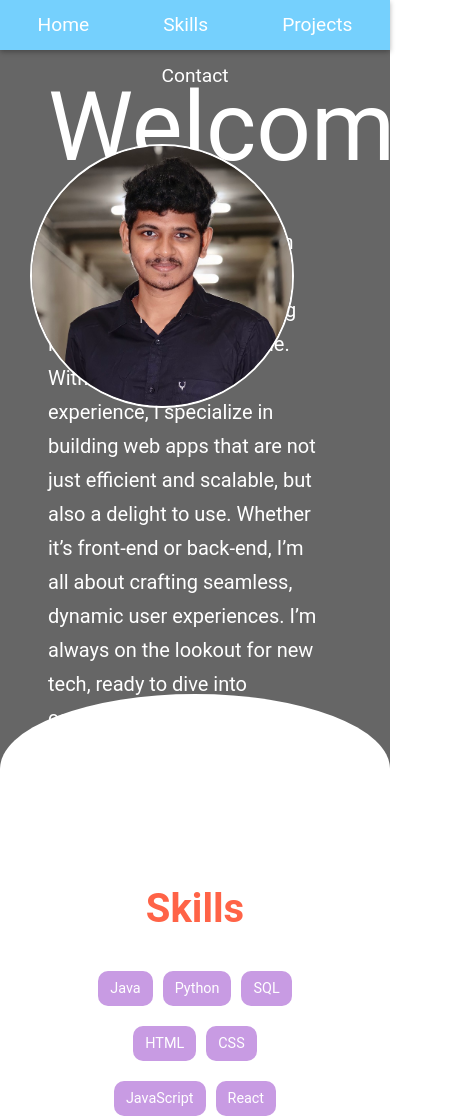
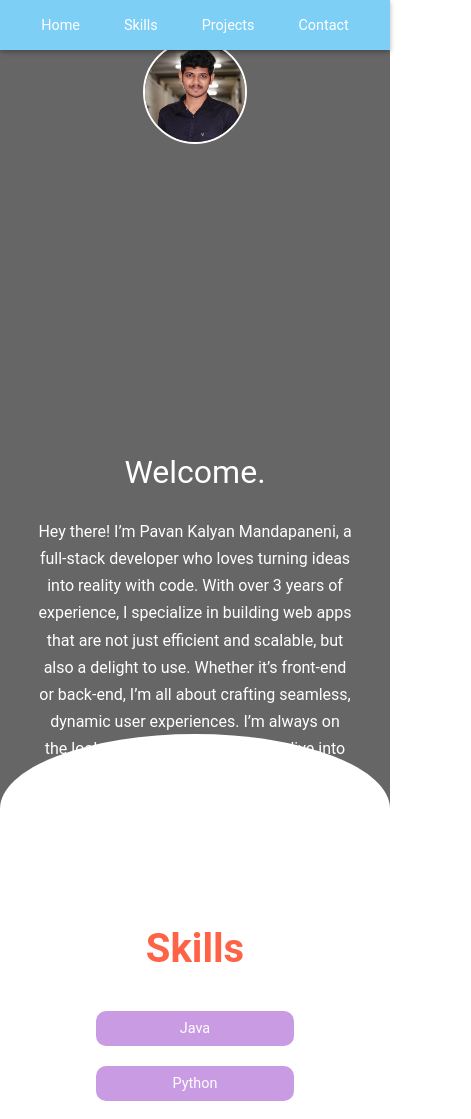
Before and after one commit to pvnkly/Portfolio_project, a plain HTML site: page index.html in a window 390 px wide. Shown: the top 1119 px of the page, 471 px wide, since content can reach past the window. Drawn offline with nearby package versions, Linux system fonts and the light colour scheme.

Commit message:
Add mobile responsiveness to CSS

```diff
--- a/style.css
+++ b/style.css
@@ -88,7 +88,7 @@ body {
 
 /* Footer */
 footer {
-    background-color: #75d0fd;
+    background-color: #333;
     color: white;
     text-align: center;
     padding: 20px 0;
@@ -118,7 +118,7 @@ nav {
     position: fixed;
     top: 0;
     width: 100%;
-    background-color: #75d0fd;
+    background-color: #7dcff6;
     height: 50px;
     line-height: 50px;
     text-align: center;
@@ -400,3 +400,106 @@ html {
     opacity: 1;
     transform: translateX(0); /* Move back to its final position */
 }
+/* Responsive Adjustments for Mobile */
+@media (max-width: 768px) {
+    /* Hero Section */
+    #hero {
+        flex-direction: column;
+        align-items: center;
+        text-align: center;
+        padding: 20px;
+    }
+
+    .hero-container {
+        max-width: 90%;
+        margin: 0;
+    }
+
+    .hero-container h1 {
+        font-size: 2.5rem; /* Adjust heading size on mobile */
+    }
+
+    .hero-container p {
+        font-size: 1rem; /* Adjust paragraph size */
+    }
+
+    /* Profile Picture */
+    .circle {
+        position: static;
+        margin: 20px auto;
+        width: 150px;
+        height: 150px;
+    }
+
+    /* Navigation */
+    nav ul li {
+        margin: 0 10px; /* Adjust spacing for mobile navigation */
+    }
+
+    nav ul li a {
+        font-size: 1rem; /* Slightly smaller font size */
+    }
+
+    /* Skills Section */
+    .skills-grid {
+        flex-direction: column;
+        gap: 10px; /* Increase gap between skills */
+    }
+
+    .skill-rect {
+        padding: 8px 15px;
+        font-size: 1rem;
+    }
+
+    /* Projects Section */
+    #projects .projects-grid {
+        grid-template-columns: 1fr; /* One column layout for projects on mobile */
+        gap: 20px;
+    }
+
+    #projects .project-card {
+        max-width: 100%; /* Full width on mobile */
+        margin: 0 auto;
+    }
+
+    /* Contact Section */
+    #contact .contact-info {
+        flex-direction: column;
+        gap: 20px;
+        font-size: 1.2rem; /* Adjust icon size */
+    }
+}
+
+/* Very Small Screen Adjustments (like smartphones) */
+@media (max-width: 480px) {
+    /* Further scale-down for tiny screens */
+    .hero-container h1 {
+        font-size: 2rem;
+    }
+
+    .circle {
+        width: 100px;
+        height: 100px;
+    }
+
+    nav ul li {
+        margin: 0 5px;
+    }
+
+    nav ul li a {
+        font-size: 0.9rem;
+    }
+
+    .skill-rect {
+        padding: 6px 10px;
+        font-size: 0.9rem;
+    }
+
+    #projects .project-card {
+        margin-bottom: 15px;
+    }
+
+    #contact .contact-info a i {
+        font-size: 1.8rem; /* Smaller icons */
+    }
+}
```
